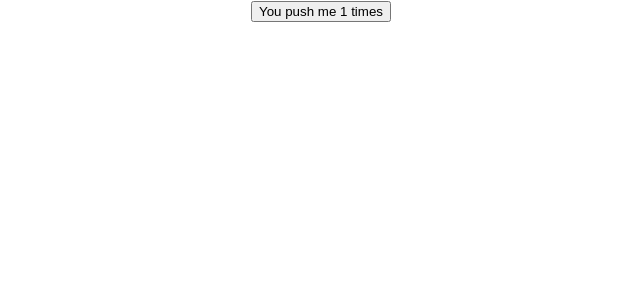
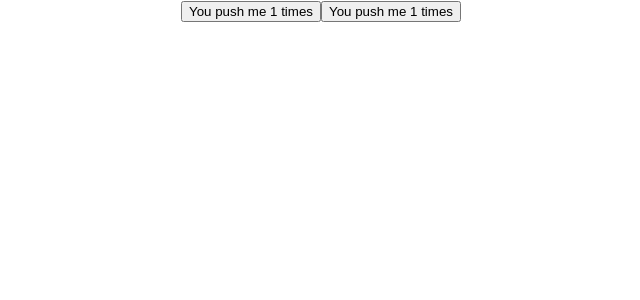
Before and after one commit to VladimirRM/Counter-useReduser-ConstCode, a React (Create React App) app: page / in a window 1280 px wide. Shown: the top 300 px of the page, without its empty margins (319-959 px from the left). Built offline with nearby package versions, Linux system fonts and the light colour scheme.

Commit message:
add second button

```diff
--- a/src/App.js
+++ b/src/App.js
@@ -2,9 +2,13 @@ import React,{useReducer} from 'react';
 import './App.css';
 
 function reducer (state,action){
-     return{
-      counter: 1
-     }
+
+  switch(action.type){
+    case 'increment':
+      return{
+        counter:state.counter + 1
+      }
+  }
 }
 
 function App() {
@@ -13,12 +17,17 @@ function App() {
   })
 
 const handlerClick =()=>{
+    dispatch({
+      type:'increment',
+      payload:1
 
+    })
 }
 
 
   return (
     <div className="App">
+        <button onClick={handlerClick }> You push me {state.counter} times</button>
         <button onClick={handlerClick }> You push me {state.counter} times</button>
 
     </div>
```
